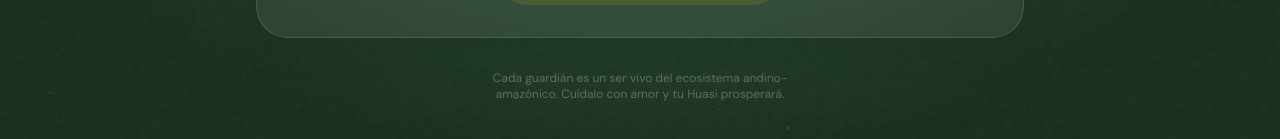
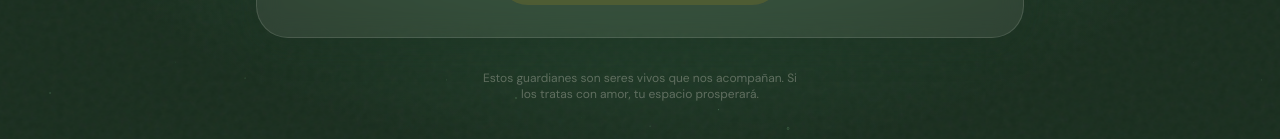
Before and after one commit to Gabrululu/RegenWasi, a React (Vite) app: page / in a window 1280 px wide. Shown: the part 633-772 px from the top of the page. Built offline with nearby package versions, Linux system fonts and the light colour scheme.

Commit message:
Updated index.tsx

```diff
--- a/src/components/AdoptionScreen/index.tsx
+++ b/src/components/AdoptionScreen/index.tsx
@@ -111,8 +111,8 @@ export default function AdoptionScreen({ onAdopt }: AdoptionScreenProps) {
         </div>
 
         <p className="font-body text-xs text-niebla/30 text-center max-w-xs">
-          Cada guardián es un ser vivo del ecosistema andino-amazónico.
-          Cuídalo con amor y tu Huasi prosperará.
+          Estos guardianes son seres vivos que nos acompañan.
+          Si los tratas con amor, tu espacio prosperará.
         </p>
       </div>
     </div>
```
